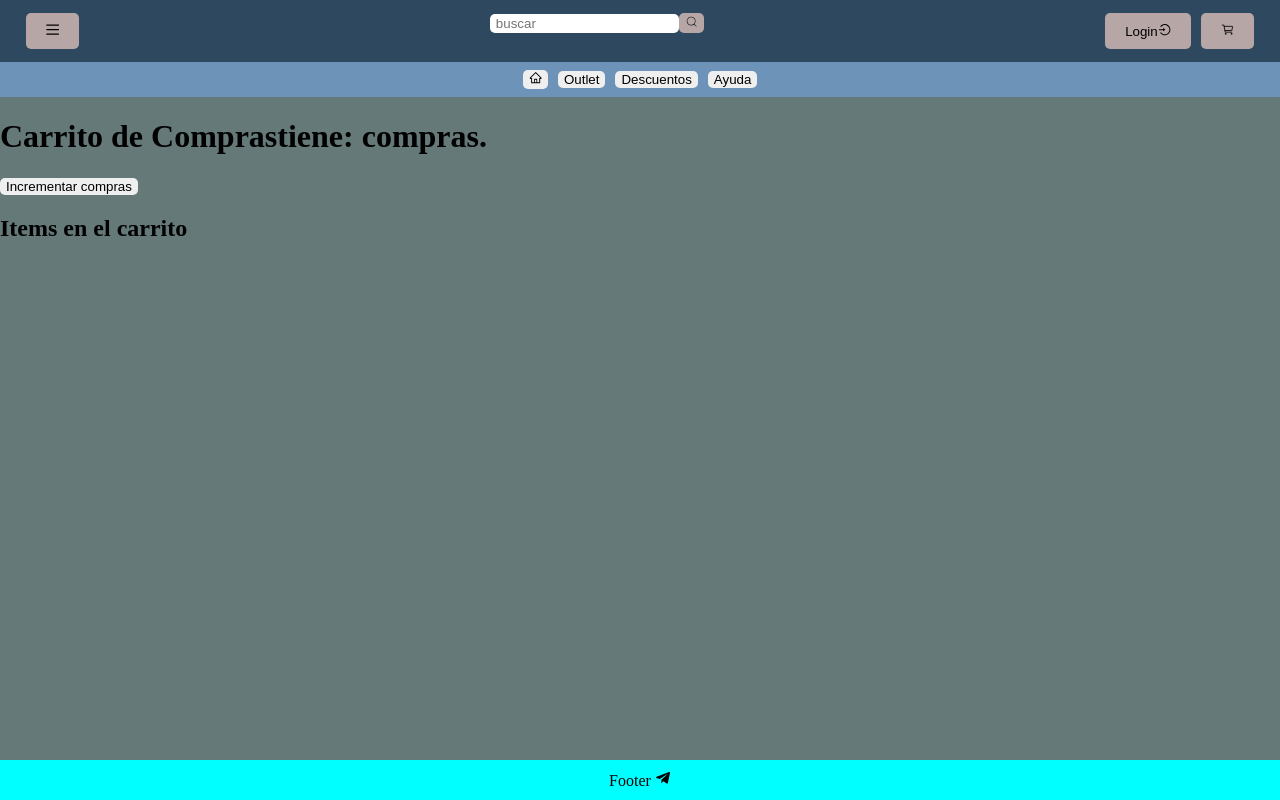
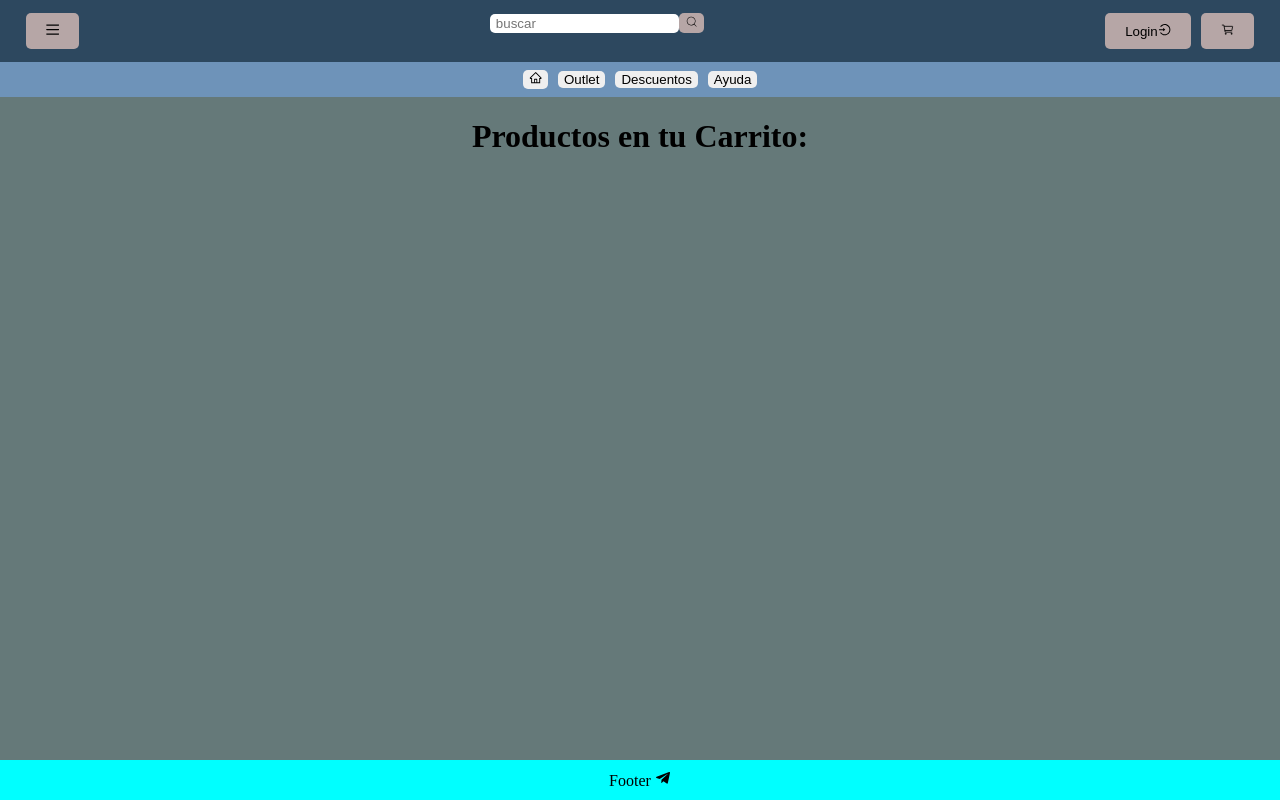
Before and after one commit to SalvadorGonzalezG/e-commers, a React (Vite) app: page /car in a window 1280 px wide. Built offline with nearby package versions, Linux system fonts and the light colour scheme.

Commit message:
Modificando el archivo Car.jsx quitando el iterador  .map que realizaba una copia de los elementos que ibas seleccionando en el boton agregar que se encuentra en Menu.jsx

```diff
--- a/src/index.css
+++ b/src/index.css
@@ -207,7 +207,9 @@ color: azure;
   display: flex;
 }
 
-
+.buyCarTitle{
+  text-align: center;
+}
 @media (max-width: 824px) {
   .grid-container {
     display: grid;
--- a/src/pages/Car.jsx
+++ b/src/pages/Car.jsx
@@ -5,24 +5,12 @@ import { IoAdd } from "react-icons/io5";
 
 const Car = () => {
   // Usamos el hook personalizado para acceder al estado y la funcion de actualización de contexto
-  const {lessValue, value, moreValue, items } = useAppContext();
-
+  const {lessValue, moreValue, items } = useAppContext();
 
   return (
-    <div>
-      {/*Mostrar el número de compras en el carrito utilizando el valor del estado */}
-      <h1>Carrito de Comprastiene: {value} compras.</h1>
-      {/*Boton para incrementar el numero de compras, llamando a funcioin moreValue al hacer click*/}
-      <button onClick={moreValue}>Incrementar compras</button>
-      <h2>Items en el carrito</h2>
-      <ul>{items.map((item, index) => (
-        <li key={index}>
-          {item.name}
-          {item.id}
-          {item.pais}
-          <img src="{item.img}" />
-        </li>
-      ))}</ul>
+    <div className="buy-car">
+
+      <h1 className="buyCarTitle">Productos en tu Carrito:</h1>
     <div className="menu">
       <div className="menu-container">
         <div className="grid-container">
```
